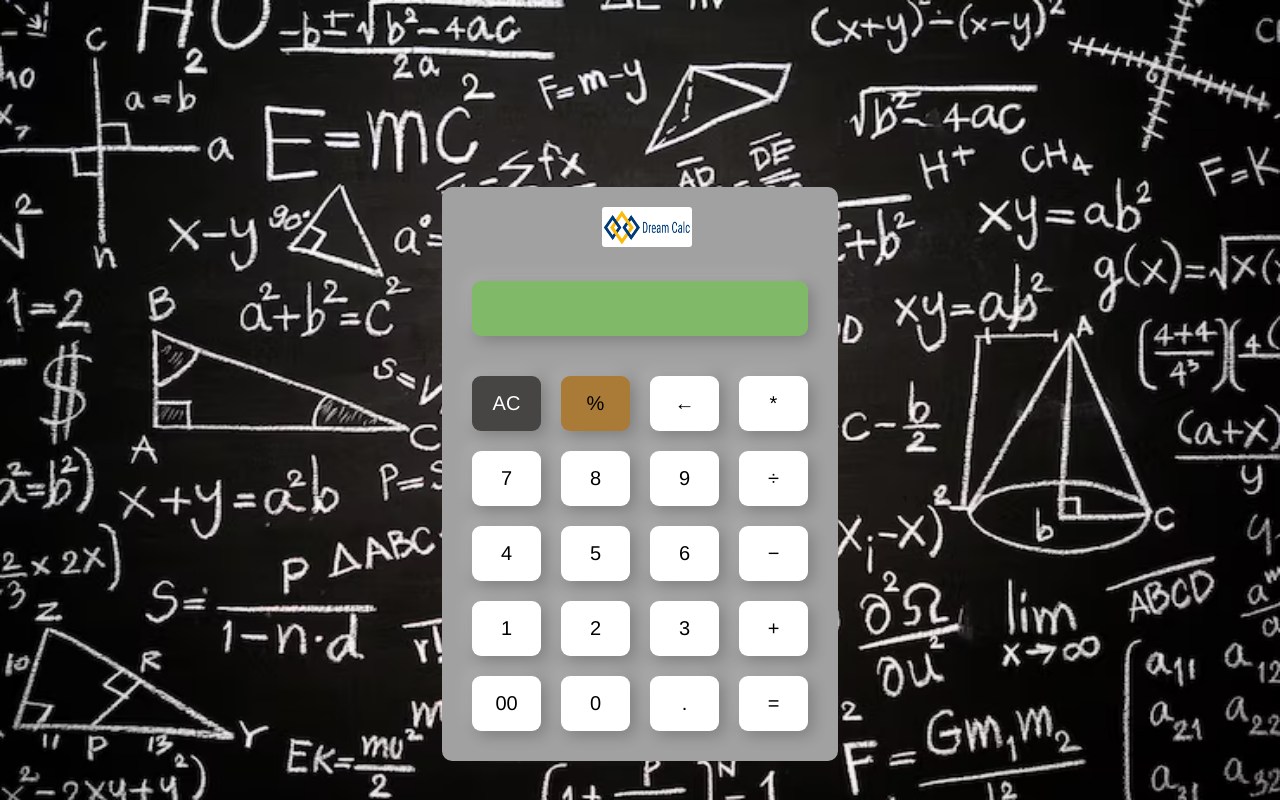
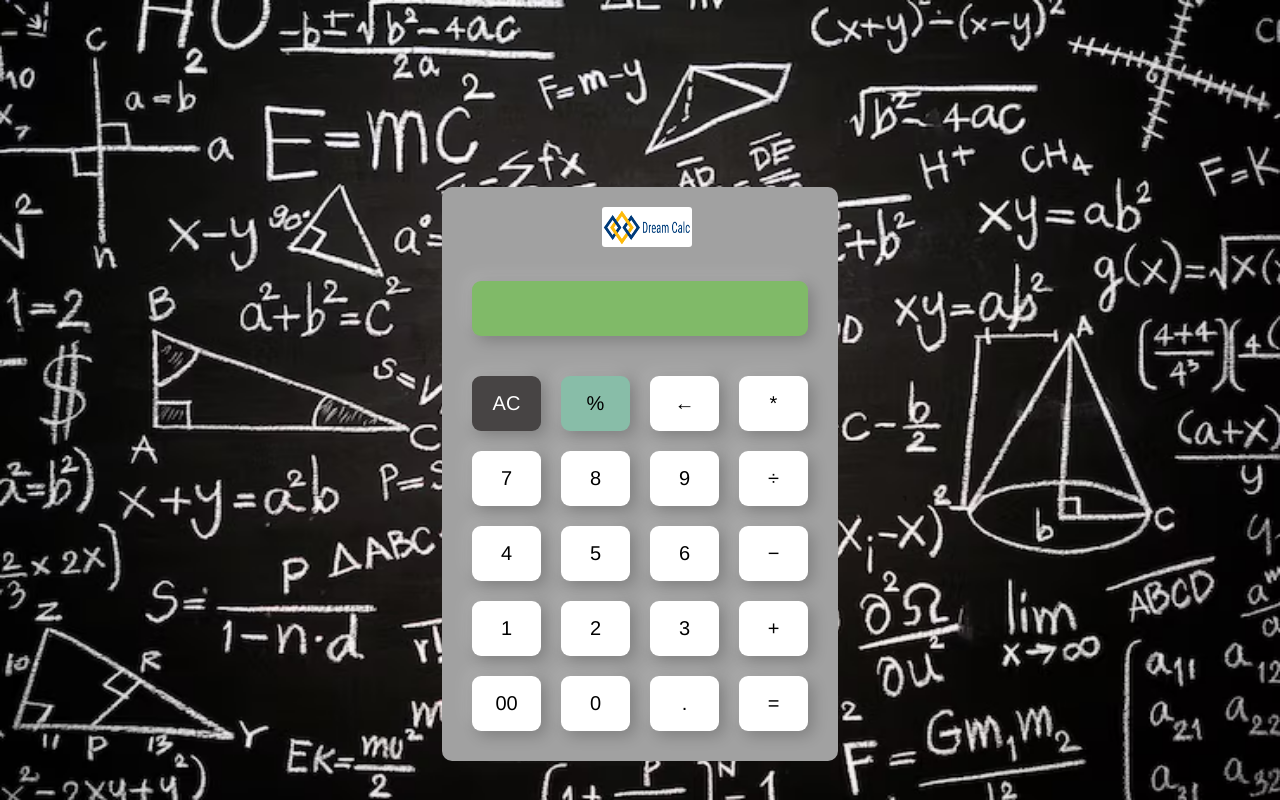
Before and after one commit to yres45/dream_calc, a React (Create React App) app: page / in a window 1280 px wide. In both pictures the pointer is over the input 595 px from the left and 403 px from the top of the page. Built offline with nearby package versions, Linux system fonts and the light colour scheme.

Commit message:
add chenges in design

```diff
--- a/src/App.css
+++ b/src/App.css
@@ -64,7 +64,7 @@ input:active[type=button] {
   color: #000000;
 }
 #button-color:hover {
-  background-color:#aa7b36;
+  background-color:#88BDA8;
   transition: 0.2s;
 }
 #buttonAC-color {
```
